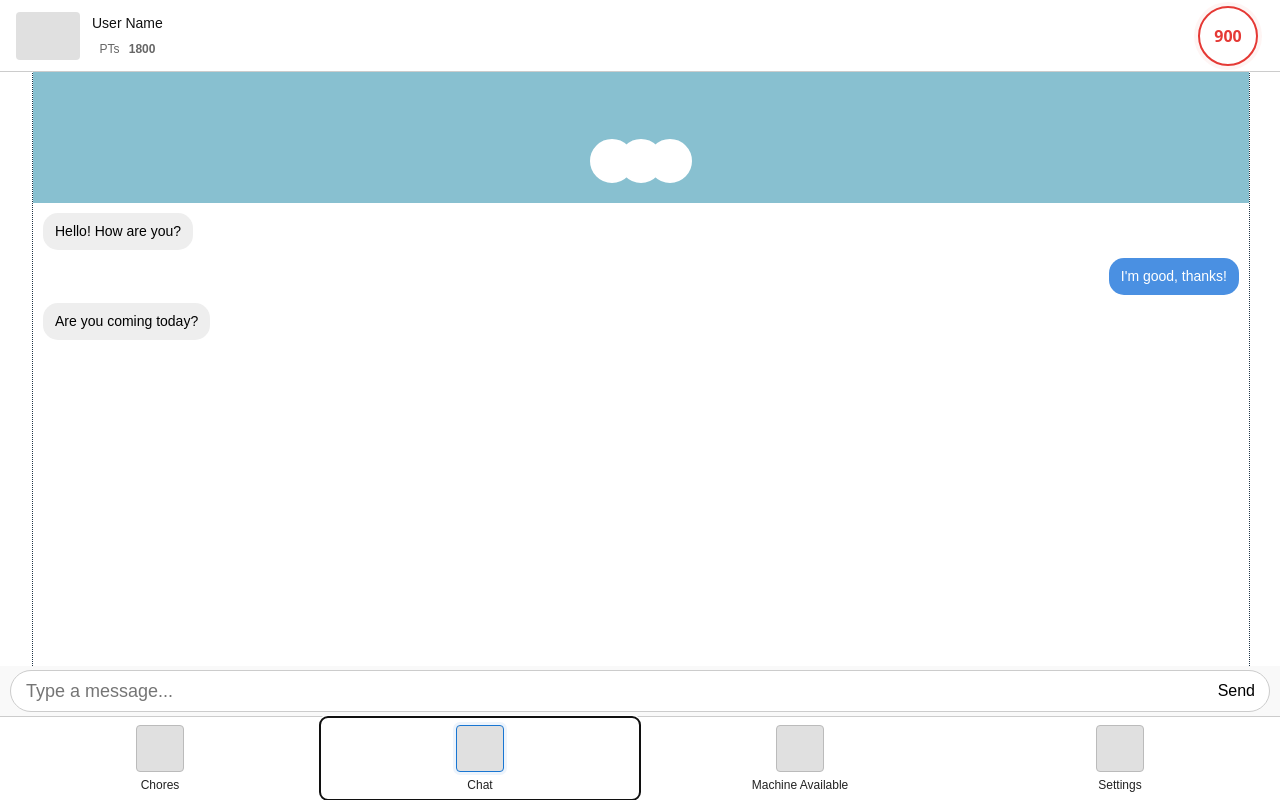
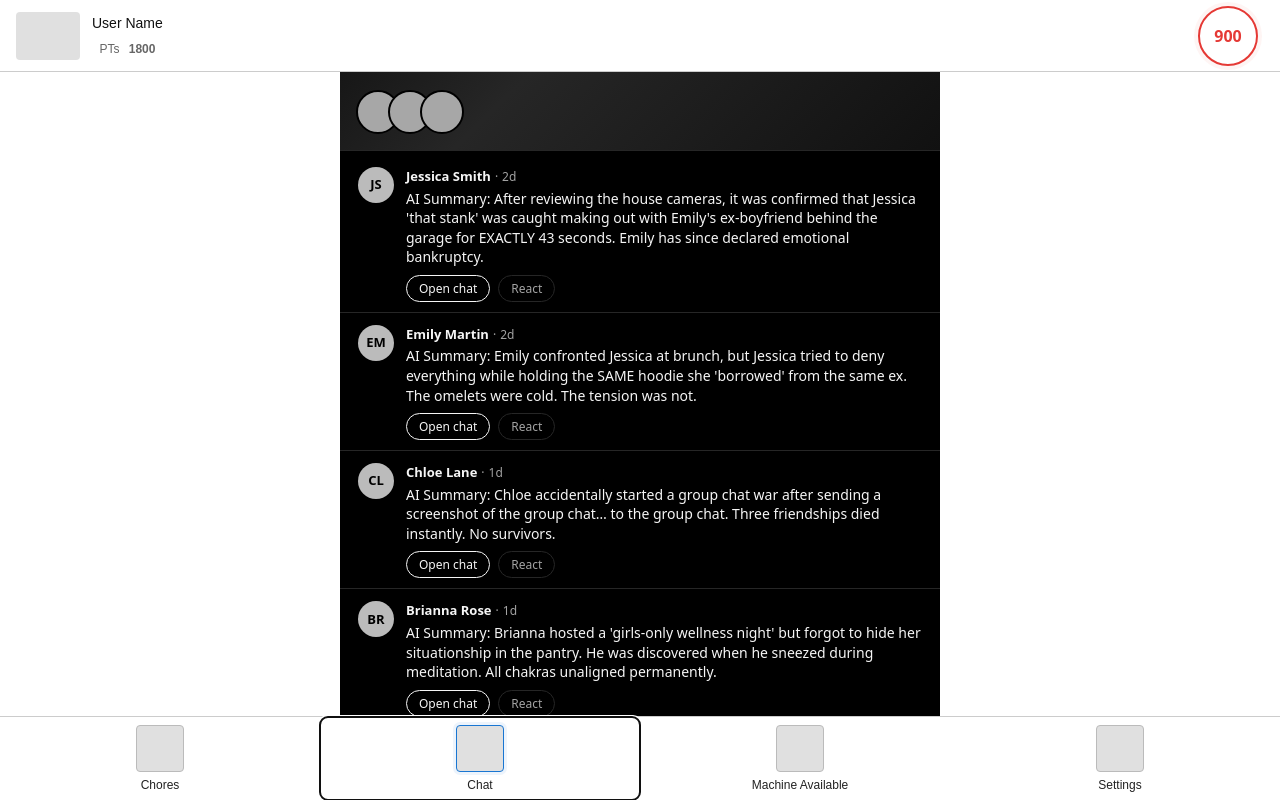
Before and after one commit to CodeVoyager2006/RoommatePlus, a React (Vite) app in the folder RoommateApp/: page / in a window 1280 px wide. Both pictures are taken after a click on the button "Chat". Shown: the top 800 px of the page. Built offline with nearby package versions, Linux system fonts and the light colour scheme.

Commit message:
Chat prototype (nonfunctional buttons)

```diff
--- a/RoommateApp/src/App.css
+++ b/RoommateApp/src/App.css
@@ -7,24 +7,10 @@ html, body, #root {
   box-sizing: border-box;
 }
 
-/* MOBILE-SAFE SCROLLBAR HIDING */
-.element {
-  overflow-y: scroll;          /* or auto */
-  -webkit-overflow-scrolling: touch;   /* smooth iOS scrolling */
-  scrollbar-width: none;       /* Firefox */
-  -ms-overflow-style: none;    /* IE / Edge */
-}
-
-.element::-webkit-scrollbar {
-  width: 0;
-  height: 0;
-  display: none;               /* Chrome / Safari */
-}
-
 #root {
   max-width: 1280px;
   margin: 0 auto;
-  padding: 2rem;
+  padding: 0;
   text-align: center;
 }
 
@@ -65,122 +51,158 @@ html, body, #root {
 }
 
 /** Chat **/
-/* Chat Container */
 .chat {
+  min-height: 100vh;
+  max-width: 600px;
+  margin: 0 auto;
+  background-color: #000;
+  color: #f5f5f5;
+  font-family: system-ui, -apple-system, BlinkMacSystemFont, "SF Pro Text",
+    sans-serif;
+  display: flex;
+}
+
+/* Scrollable feed (Threads / X style) */
+.thread-feed {
+  flex: 1;
   display: flex;
   flex-direction: column;
-  width: 100%;
-  height: 100vh;
-  font-family: sans-serif;
-  border: 1px dotted;
-  margin: 0px;
+  overflow-y: auto;
+  -webkit-overflow-scrolling: touch;
 }
 
-/* Header */
+/* Header image + member circles (scrolls with posts) */
 .chat-header {
   position: relative;
   height: 150px;
-  background-color: #4a90e2; /* placeholder color */
-  display: flex;
-  align-items: flex-end;
-  justify-content: center;
-  padding-bottom: 20px;
+  margin-bottom: 4px;
+  border-bottom: 1px solid #262626;
+  overflow: hidden;
 }
 
 .header-image {
   position: absolute;
-  top: 0;
-  left: 0;
-  width: 100%;
-  height: 100%;
-  background-color: #88c0d0; /* placeholder for image */
-  object-fit: cover;
+  inset: 0;
+  background: linear-gradient(135deg, #111 0%, #262626 35%, #111 100%);
 }
 
 /* Members Circles */
 .members {
+  position: absolute;
+  bottom: 16px;
+  left: 16px;
   display: flex;
-  justify-content: center;
-  position: relative;
+  align-items: center;
 }
 
 .member {
   width: 40px;
   height: 40px;
   border-radius: 50%;
-  background-color: #fff; /* placeholder color */
-  border: 2px solid #fff;
-  margin-left: -15px; /* overlap effect like Audi logo */
-  z-index: 1;
+  background: rgb(167, 167, 167);
+  border: 2px solid #000;
+  margin-left: -12px; /* overlap effect */
 }
 
 .member:first-child {
   margin-left: 0;
 }
 
-/* Chat Logs */
-.chat-logs {
+/* Individual “discussion posts” */
+.thread-card {
+  display: flex;
+  padding: 12px 16px 10px;
+  gap: 10px;
+  border-bottom: 1px solid #262626;
+}
+
+/* Avatar column */
+.thread-avatar-column {
+  width: 40px;
+  display: flex;
+  justify-content: center;
+}
+
+.thread-avatar {
+  width: 36px;
+  height: 36px;
+  border-radius: 999px;
+  background: rgb(187, 187, 187);
+  display: flex;
+  align-items: center;
+  justify-content: center;
+  font-size: 13px;
+  font-weight: 600;
+  color: #000;
+}
+
+/* Main content */
+.thread-main-column {
   flex: 1;
-  padding: 10px;
-  overflow-y: auto;
+  min-width: 0;
+}
+
+/* Top line: name, handle, time */
+.thread-meta-row {
   display: flex;
-  flex-direction: column;
+  align-items: center;
+  gap: 4px;
+  font-size: 13px;
+}
+
+.thread-name {
+  font-weight: 600;
+}
+
+.thread-handle,
+.thread-time,
+.thread-dot {
+  color: #a3a3a3;
+  font-size: 12px;
+}
+
+/* Body text */
+.thread-text {
+  margin-top: 2px;
+  font-size: 14px;
+  line-height: 1.4;
+  text-align: left;
+}
+
+.thread-text p {
+  margin: 0 0 2px;
+}
+
+/* Actions row (where like/share/comment normally are) */
+.thread-actions {
+  margin-top: 8px;
+  display: flex;
   gap: 8px;
 }
 
-/* Messages */
-.message {
-  max-width: 70%;
-  padding: 8px 12px;
-  border-radius: 15px;
-  font-size: 14px;
-  word-wrap: break-word;
+.thread-action {
+  padding: 4px 12px;
+  border-radius: 999px;
+  border: 1px solid #262626;
+  background: transparent;
+  font-size: 12px;
+  color: #a3a3a3;
+  cursor: pointer;
 }
 
-.message.received {
-  background-color: #eee;
-  color: black;
-  align-self: flex-start;
+.thread-action.primary {
+  border-color: #f5f5f5;
+  color: #f5f5f5;
 }
 
-.message.sent {
-  background-color: #4a90e2;
-  color: #fff;
-  align-self: flex-end;
+/* Tap feedback */
+.thread-action:active {
+  background-color: #181818;
 }
 
-/* Input Chat */
-#input-chat {
-  position: fixed;
-  bottom: 84px;
-  left: 0;
-  width: 100%;
-  height: 50px;
-  display: flex;
-  align-items: center;
-  padding: 0 10px;
-  box-sizing: border-box;
-  background: #f9f9f9;
+/* Small-screen tweaks */
+@media (max-width: 480px) {
+  .thread-card {
+    padding-inline: 12px;
+  }
 }
-
-#input-chat input[type="text"] {
-  flex: 1;
-  height: 40px;
-  border-radius: 100px;
-  border: 1px solid #ccc;
-  outline: none;
-  padding: 0 50px 0 15px;
-  font-size: large;
-}
-
-#input-chat button {
-  position: absolute;
-  right: 10px;
-  top: 5px;
-  bottom: 5px;
-  border: none;
-  border-radius: 100px;
-  background: none;
-  cursor: pointer;
-  padding: 0 15px;
-}
--- a/RoommateApp/src/Chat.jsx
+++ b/RoommateApp/src/Chat.jsx
@@ -1,27 +1,98 @@
 import React from "react";
+
+const posts = [
+  {
+    id: 1,
+    initials: "JS",
+    name: "Jessica Smith",
+    time: "2d",
+    text:
+      "AI Summary: After reviewing the house cameras, it was confirmed that Jessica 'that stank' was caught making out with Emily's ex-boyfriend behind the garage for EXACTLY 43 seconds. Emily has since declared emotional bankruptcy."
+  },
+  {
+    id: 2,
+    initials: "EM",
+    name: "Emily Martin",
+    time: "2d",
+    text:
+      "AI Summary: Emily confronted Jessica at brunch, but Jessica tried to deny everything while holding the SAME hoodie she 'borrowed' from the same ex. The omelets were cold. The tension was not."
+  },
+  {
+    id: 3,
+    initials: "CL",
+    name: "Chloe Lane",
+    time: "1d",
+    text:
+      "AI Summary: Chloe accidentally started a group chat war after sending a screenshot of the group chat… to the group chat. Three friendships died instantly. No survivors."
+  },
+  {
+    id: 4,
+    initials: "BR",
+    name: "Brianna Rose",
+    time: "1d",
+    text:
+      "AI Summary: Brianna hosted a 'girls-only wellness night' but forgot to hide her situationship in the pantry. He was discovered when he sneezed during meditation. All chakras unaligned permanently."
+  },
+  {
+    id: 5,
+    initials: "HA",
+    name: "Hannah Adams",
+    time: "16h",
+    text:
+      "AI Summary: Hannah tried to fake cry in the bathroom to get sympathy, but Alexa accidentally broadcasted her rehearsing the cry sounds. Trust levels dropped below sea level."
+  },
+  {
+    id: 6,
+    initials: "MS",
+    name: "Madison Summers",
+    time: "8h",
+    text:
+      "AI Summary: Madison attempted to expose Emily for 'stealing her skincare routine,' but the AI detected Madison actually copied it from TikTok user @glowmom247. The court of girl opinions ruled swiftly."
+  }
+];
 
 export default function Chat() {
   return (
-    <div class="chat">
-      <div class="chat-header">
-        <div class="header-image"></div>
-        <div class="members">
-          <div class="member"></div>
-          <div class="member"></div>
-          <div class="member"></div>
+    <div className="chat">
+      <main className="thread-feed element">
+        {/* Header image + member circles, scroll with feed */}
+        <div className="chat-header">
+          <div className="header-image" />
+          <div className="members">
+            <div className="member" />
+            <div className="member" />
+            <div className="member" />
+          </div>
         </div>
-      </div>
 
-      <div class="chat-logs">
-        <div class="message received">Hello! How are you?</div>
-        <div class="message sent">I'm good, thanks!</div>
-        <div class="message received">Are you coming today?</div>
-      </div>
+        {/* Discussion posts */}
+        {posts.map((post) => (
+          <article key={post.id} className="thread-card">
+            <div className="thread-avatar-column">
+              <div className="thread-avatar">{post.initials}</div>
+            </div>
 
-      <div id="input-chat">
-        <input type="text" placeholder="Type a message..."></input>
-        <button>Send</button>
-      </div>
+            <div className="thread-main-column">
+              <div className="thread-meta-row">
+                <span className="thread-name">{post.name}</span>
+                <span className="thread-dot">·</span>
+                <span className="thread-time">{post.time}</span>
+              </div>
+
+              <div className="thread-text">
+                {post.text.split("\n").map((line, i) => (
+                  <p key={i}>{line}</p>
+                ))}
+              </div>
+
+              <div className="thread-actions">
+                <button className="thread-action primary">Open chat</button>
+                <button className="thread-action">React</button>
+              </div>
+            </div>
+          </article>
+        ))}
+      </main>
     </div>
   );
 }
```
